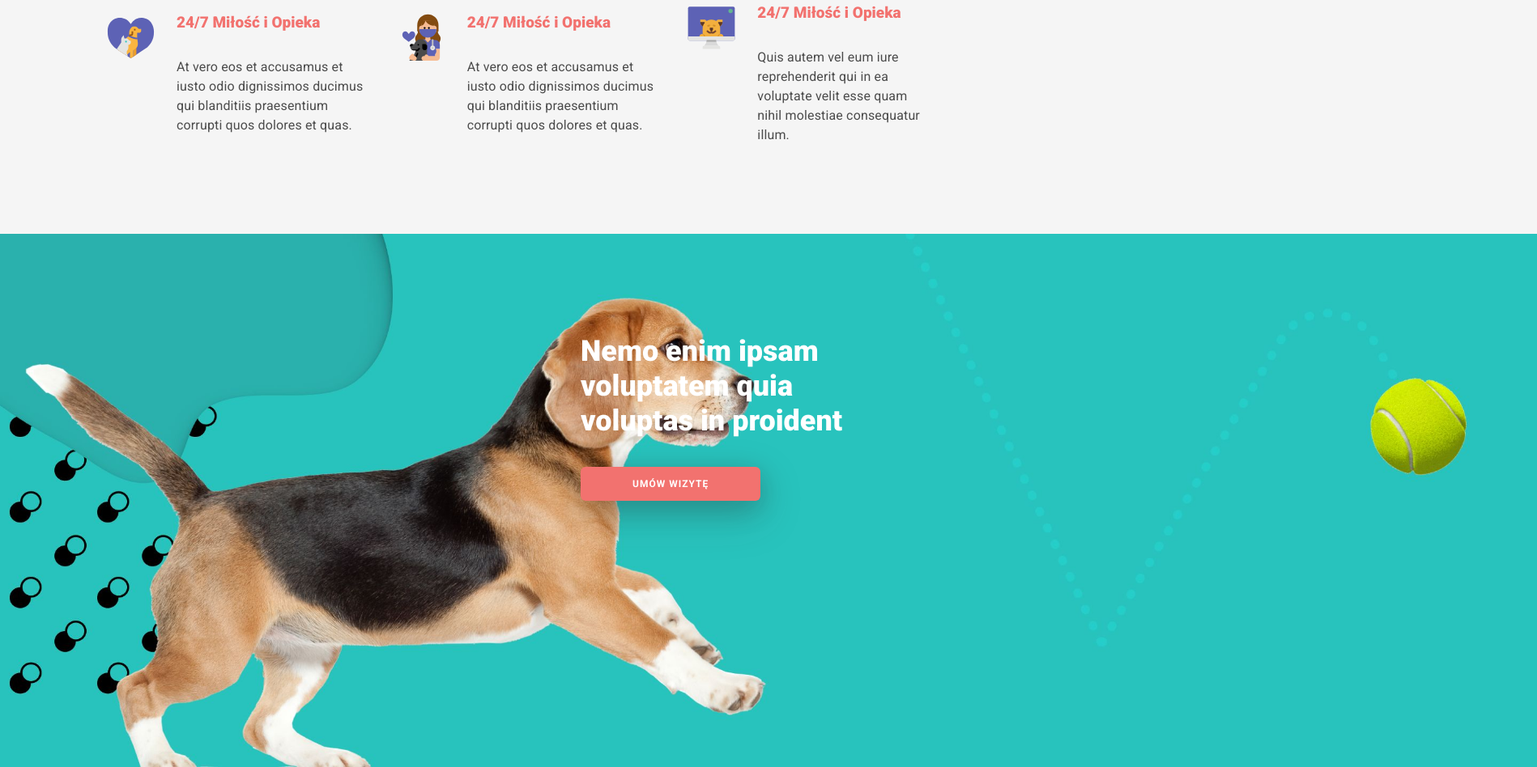
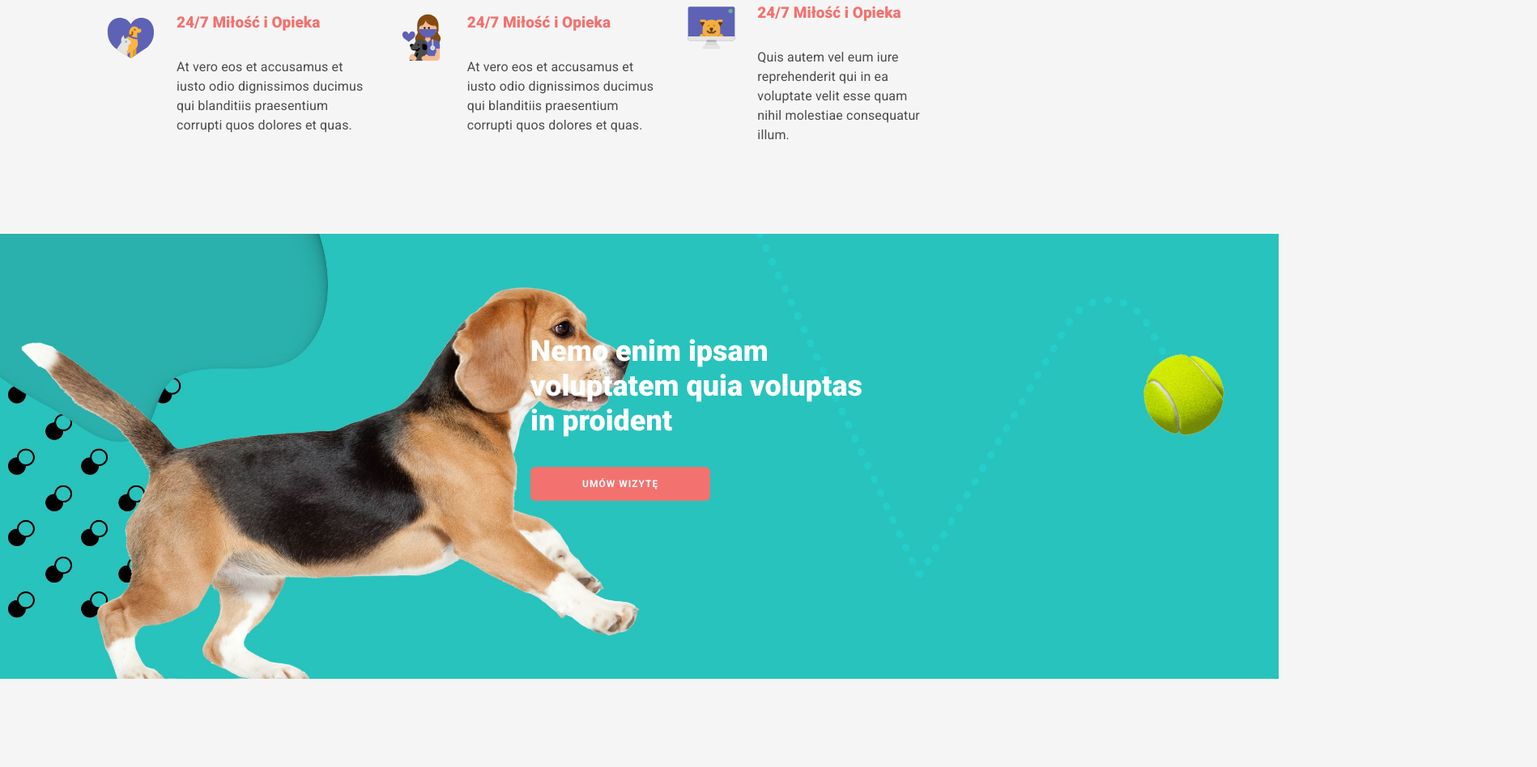
Before and after one commit to Korka3/Doggie, a website: page index.html in a window 1280 px wide. Shown: the part 1759-2707 px from the top of the page at 81% size, 1898 px wide, since content can reach past the window. Drawn offline with Linux system fonts and the light colour scheme.

Commit message:
poprawki w sekcji offer banner

```diff
--- a/dev-assets/06-components/_btn.scss
+++ b/dev-assets/06-components/_btn.scss
@@ -35,6 +35,13 @@
       drop-shadow(0px 16px 24px rgba(38, 38, 38, 0.2));
   }
 
+  &_offer {
+    max-height: $grid-base * 4.8;
+    max-width: $grid-base * 2.1;
+    padding: $grid-base * 1.4 4rem;
+    text-align: center;
+  }
+
   &__services {
     width: 124px;
     height: 48px;
--- a/dev-assets/07-templates/_offer.scss
+++ b/dev-assets/07-templates/_offer.scss
@@ -33,16 +33,15 @@
 
       left: 0;
       right: 0;
-      width: 1898px;
-      height: 659px;
+      width: 1579px;
+      height: 550px;
       position: absolute;
       z-index: -1;
     }
-  }
-  &__banner--right {
-    padding-left: $grid-base * 60.2;
-    padding-right: $grid-base * 22.7;
-    padding-top: $grid-base * 9.4;
-    position: absolute;
+    &__banner--right {
+      padding-right: $grid-base * 8.4;
+      padding-top: $grid-base * 9.4;
+      position: relative;
+    }
   }
 }
--- a/index.html
+++ b/index.html
@@ -193,9 +193,10 @@
     <div class="t-offer__banner">
       <div class="o-container">
         <div class="o-row">
-          <div class="o-col t-offer__banner--right">
+          <div class="o-col o-col--lg50"></div>
+          <div class="o-col  o-col--lg50 t-offer__banner__banner--right">
             <h2 class="c-heading--level2 u-white">Nemo enim ipsam voluptatem quia voluptas in proident</h2>
-            <a class="c-btn c-btn__header-hero" href="">Umów wizytę</a>
+            <a class="c-btn c-btn_offer" href="">Umów wizytę</a>
           </div>
         </div>
       </div>
```
Also changed, not shown: prod-assets/style.css.
